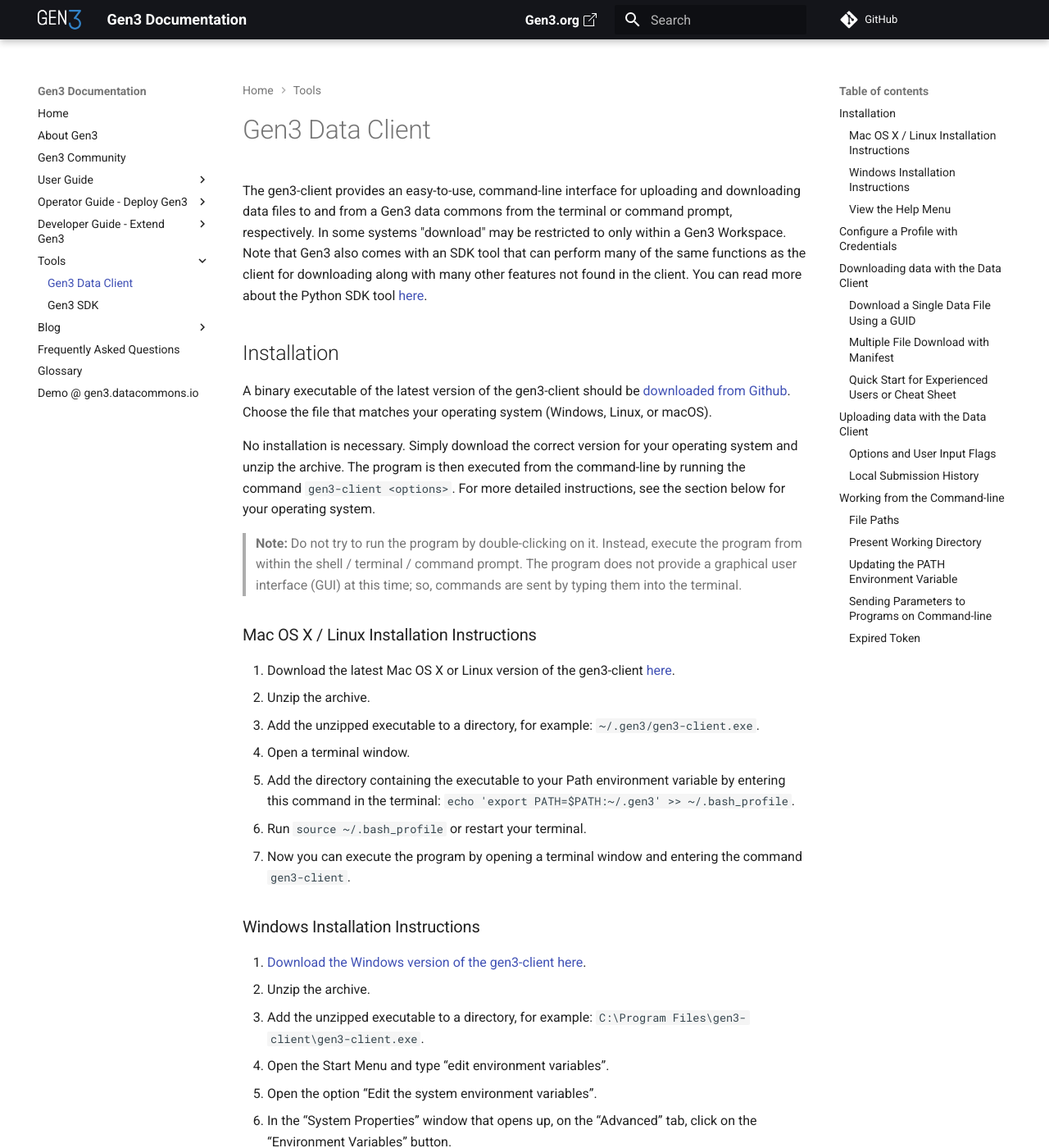
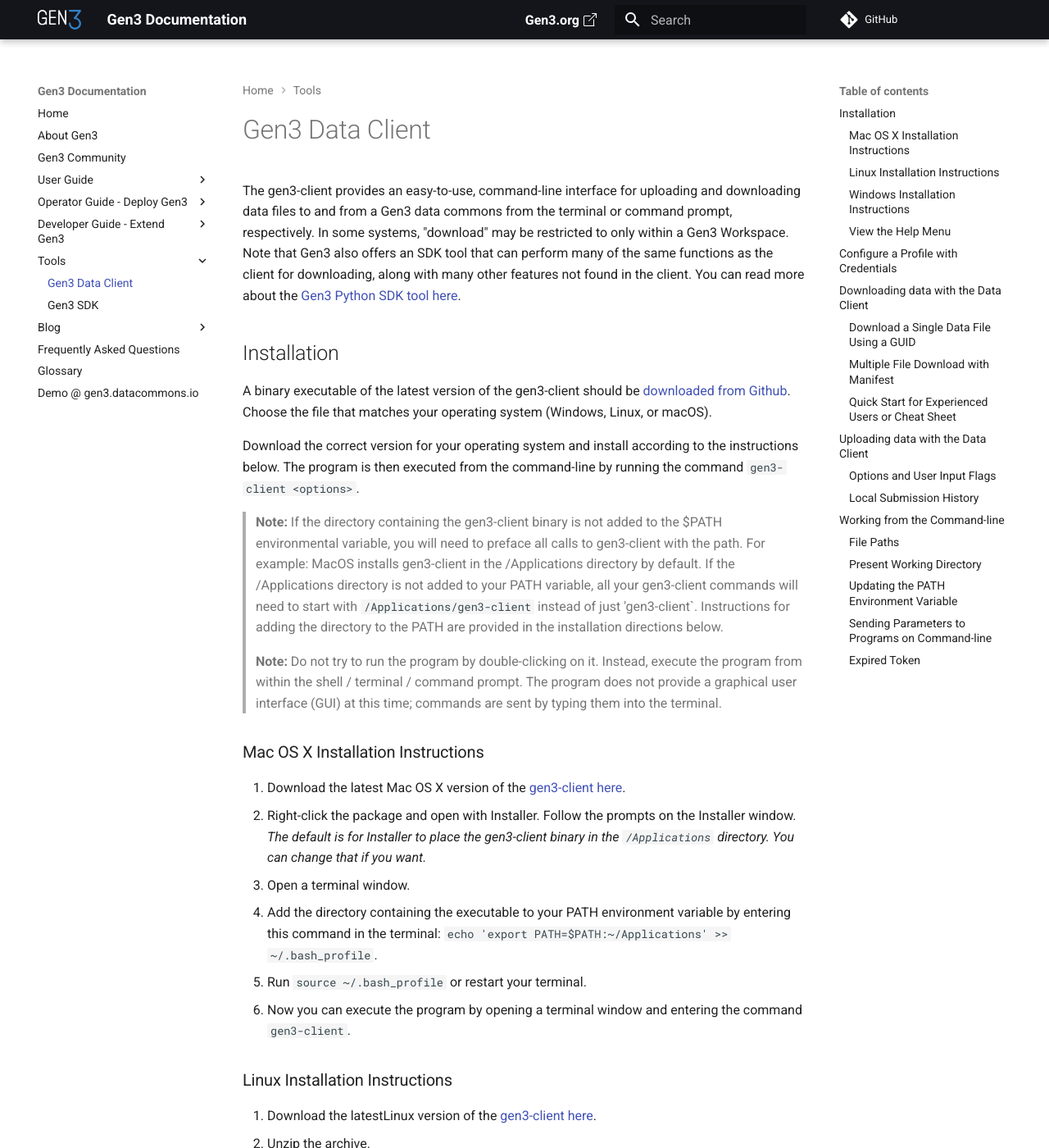
Before and after one commit to uc-cdis/docs-gen3, an MkDocs documentation site: the page built from docs/gen3-resources/tools/data-client.md, in a window 1280 px wide and 1400 px high. Shown: the whole window at 82% size. Built offline with MkDocs 1.6.1 and Material for MkDocs 9.7.7, drawn with Linux system fonts in a browser that asks for light colours; comment, search, counter and statistics services are not loaded; some of the changed text lies outside the part shown.

Commit message:
Update gen3-client installation and usage instructions

````diff
--- a/docs/gen3-resources/tools/data-client.md
+++ b/docs/gen3-resources/tools/data-client.md
@@ -1,59 +1,73 @@
 # Gen3 Data Client
 
-The gen3-client provides an easy-to-use, command-line interface for uploading and downloading data files to and from a Gen3 data commons from the terminal or command prompt, respectively.  In some systems "download" may be restricted to only within a Gen3 Workspace.  Note that Gen3 also comes with an SDK tool that can perform many of the same functions as the client for downloading along with many other features not found in the client.  You can read more about the Python SDK tool [here][SDK Tool].
+The gen3-client provides an easy-to-use, command-line interface for uploading and downloading data files to and from a Gen3 data commons from the terminal or command prompt, respectively.  In some systems, "download" may be restricted to only within a Gen3 Workspace.  Note that Gen3 also offers an SDK tool that can perform many of the same functions as the client for downloading, along with many other features not found in the client.  You can read more about the [Gen3 Python SDK tool here][SDK Tool].
 
 ## Installation
 
 A binary executable of the latest version of the gen3-client should be [downloaded from Github][Gen3 Client]. Choose the file that matches your operating system (Windows, Linux, or macOS).
 
-No installation is necessary. Simply download the correct version for your operating system and unzip the archive. The program is then executed from the command-line by running the command `gen3-client <options>`. For more detailed instructions, see the section below for your operating system.
+Download the correct version for your operating system and install according to the instructions below. The program is then executed from the command-line by running the command `gen3-client <options>`.
 
-> **Note:** Do not try to run the program by double-clicking on it. Instead, execute the program from within the shell / terminal / command prompt. The program does not provide a graphical user interface (GUI) at this time; so, commands are sent by typing them into the terminal.
+> **Note:** If the directory containing the gen3-client binary is not added to the $PATH environmental variable, you will need to preface all calls to gen3-client with the path. For example: MacOS installs gen3-client in the /Applications directory by default. If the /Applications directory is not added to your PATH variable, all your gen3-client commands will need to start with `/Applications/gen3-client` instead of just 'gen3-client`. Instructions for adding the directory to the PATH are provided in the installation directions below.
 
-### Mac OS X / Linux Installation Instructions
+> **Note:** Do not try to run the program by double-clicking on it. Instead, execute the program from within the shell / terminal / command prompt. The program does not provide a graphical user interface (GUI) at this time; commands are sent by typing them into the terminal.
 
-1. Download the latest Mac OS X or Linux version of the gen3-client [here][Gen3 Client].
-2. Unzip the archive.
-3. Add the unzipped executable to a directory, for example: `~/.gen3/gen3-client.exe`.
+### Mac OS X Installation Instructions
+
+1. Download the latest Mac OS X version of the [gen3-client here][Gen3 Client].
+2. Right-click the package and open with Installer. Follow the prompts on the Installer window. *The default is for Installer to place the gen3-client binary in the `/Applications` directory. You can change that if you want.*
 4. Open a terminal window.
-5. Add the directory containing the executable to your Path environment variable by entering this command in the terminal: `echo 'export PATH=$PATH:~/.gen3' >> ~/.bash_profile`.
+5. Add the directory containing the executable to your PATH environment variable by entering this command in the terminal: `echo 'export PATH=$PATH:~/Applications' >> ~/.bash_profile`.
 6. Run `source ~/.bash_profile` or restart your terminal.
 7. Now you can execute the program by opening a terminal window and entering the command `gen3-client`.
 
+### Linux Installation Instructions
+
+1. Download the latestLinux version of the [gen3-client here][Gen3 Client].
+2. Unzip the archive.
+3. Put the gen3-client binary into your preferred directory (e.g., `~/bin`).
+4. Ensure the path to the directory containing the executable is in your $PATH environment variable by entering this command in the terminal: `echo 'export PATH=$PATH:$HOME/{bin or path_to_preferred_directory} >> ~/.profile`.
+5. Run `source ~/.profile` or restart your terminal.
+6. Now you can execute the program by opening a terminal window and entering the command `gen3-client`.
+
 ### Windows Installation Instructions
+
 1. [Download the Windows version of the gen3-client here][Gen3 Client].
-2. Unzip the archive.
-3. Add the unzipped executable to a directory, for example: `C:\Program Files\gen3-client\gen3-client.exe`.
+2. Unzip the downloaded file.
+3. Add the unzipped executable to your preferred directory. For example: `C:\Program Files\gen3-client\gen3-client.exe`.
 4. Open the Start Menu and type “edit environment variables”.
-5. Open the option “Edit the system environment variables”.
-6. In the “System Properties” window that opens up, on the “Advanced” tab, click on the “Environment Variables” button.
-7. In the box labeled “System Variables”, find the “Path” variable and click “Edit”.
-8. In the window that pops up, click “New”.
-9. Type in the full directory path of the executable file (for example, `C:\Program Files\gen3-client)`.
+5. Open the option “Edit the environment variables for your account”.
+6. In the Control Panel window that opens up, click on the “Environment Variables” button.
+7. In the User Variables part of the window (the top section), look to see if there is a `Path` variable on the list.
+
+	* If there is not: Click New, and create a new user variable with the Variable Name as Path and the Variable Value as the full path to the directory holding the Gen3 Client executable file. (Note: do not include the file name in the path - only up to the directory holding the file.)
+	* If there is a Path variable on the User Variables list: Click on the Path variable in the list and click Edit. Then, in the Edit window that opens, click New to add a new path value to the Path variable. Type or paste the full path to the directory holding the Gen3 Client executable file. (Note: do not include the file name in the path - only up to the directory holding the file.)
+
 10. Click “Ok” on all the open windows and restart the command prompt if it is already open by entering `cmd` into the start menu and hitting enter.
 
 > **Note:** To download the latest version of the file from the command-line, use the following commands from your terminal:
- ```
- # Mac OS:
+ ```shell title="Mac OS command to update gen3-client"
  curl https://api.github.com/repos/uc-cdis/cdis-data-client/releases/latest | grep browser_download_url.*osx |  cut -d '"' -f 4 | wget -qi -
  ```
- ```
- # Linux:
+ ```shell title="Linux command to update gen3-client"
  curl https://api.github.com/repos/uc-cdis/cdis-data-client/releases/latest | grep browser_download_url.*linux |  cut -d '"' -f 4 | wget -qi -
  ```
 
 
 ### View the Help Menu
-To check that your copy of the client is working and confirm the version, the tool can be run on the command-line in your terminal or command prompt by entering `gen3-client`. Typing this alone or `gen3-client help` will display the help menu. For help on a particular command, enter: `gen3-client <command> help`. Note that you must provide the full path of the tool in order for the commands to run, for example, `./gen3-client` while working from the directory containing the client. Alternatively, you can [add the location of the gen3-client executable to your shell’s PATH environment variable][PATH].
+
+To check that your copy of the client is working and confirm the version, the tool can be run on the command-line in your terminal or command prompt by entering `gen3-client`. Typing this alone or `gen3-client help` will display the help menu. For help on a particular command, enter: `gen3-client <command> help`.
+
+Note that, if you do not follow the installation instructions to add the path to the gen3-client binary to the PATH variable, you must provide the full path of the tool in order for the commands to run. For example, `/Applications/gen3-client` for default Mac installation. This can be resolved by adding the directory with the binary to your PATH variable as described in the installation instructions.
 
 
 ## Configure a Profile with Credentials
 
-Before using the gen3-client to upload or download data, the gen3-client needs to be configured with API credentials downloaded from the user’s data commons Profile:
+Before using the gen3-client to upload or download data, the gen3-client needs to be configured with API credentials downloaded from the user’s data commons Profile page:
 
-1. To download the “credentials.json” from the data commons, the user should start from that common’s Windmill data portal, followed by clicking on “Profile” in the top navigation bar and then creating an API key. In the popup window which informs user an API key has been successfully created, click the “Download json” button to save a local copy of the API key.
+1. To download the “credentials.json” from the data commons, the user should start at the data commons frontend URL and click on “Profile” in the top navigation bar and then creating an API key. In the popup window reporting that an API key has been successfully created, click the “Download json” button to save a local copy of the API key.
 
-   ![Screenshot of Windmill data portal showing how you can create an API key][img create API key]
+   ![Screenshot of data portal showing how you can create an API key][img create API key]
 
 2. From the command-line, run the `gen3-client configure` command with the `--cred`, `--apiendpoint`, and `--profile` flags (see examples below).
 
@@ -62,10 +76,10 @@
    gen3-client configure --profile=<profile_name> --cred=<credentials.json> --apiendpoint=<api_endpoint_url>
 
    Mac/Linux:
-   gen3-client configure --profile=demo --cred=~/Downloads/demo-credentials.json --apiendpoint=https://gen3.datacommons.io
+   gen3-client configure --profile=demo --cred=~/Downloads/demo-credentials.json --apiendpoint=https://gen3.datacommons.io/
 
    Windows:
-   gen3-client configure --profile=demo --cred=C:\Users\demo\Downloads\demo-credentials.json --apiendpoint=https://gen3.datacommons.io
+   gen3-client configure --profile=demo --cred=C:\Users\demo\Downloads\demo-credentials.json --apiendpoint=https://gen3.datacommons.io/
    ```
    > **NOTE:** For these user guides, https://gen3.datacommons.io is an example URL and can be replaced with the URL of other data commons powered by Gen3.
 
@@ -83,10 +97,10 @@
    ```
    > **NOTE:** These keys must be treated like important passwords; never share the contents of the `credentials.json` and gen3-client `gen3_client_config.ini` or `config` file!
 
-   You should receive an error if you enter an incorrect API endpoint for your credentials. For example:
+   You will receive an error if you enter an incorrect API endpoint for your credentials. For example:
    ```
-   ~> gen3-client configure --profile=demo --cred=~/Downloads/wrong-credentials.json --apiendpoint=https://nci-crdc-demo.datacommons.io
-   2019/11/19 11:58:15 Error occurred when validating profile config: Invalid credentials for apiendpoint 'https://nci-crdc-demo.datacommons.io': check if your credentials are expired or incorrect.
+   ~> gen3-client configure --profile=demo --cred=~/Downloads/wrong-credentials.json --apiendpoint=https://gen3.datacommons.io
+   2019/11/19 11:58:15 Error occurred when validating profile config: Invalid credentials for apiendpoint 'gen3.datacommons.io': check if your credentials are expired or incorrect.
    ```
 
    To confirm you successfully configured a profile with the correct authorization privileges, you can run the `gen3-client auth` command, which should list your access privileges for each project in the commons you have access to. For example:
@@ -107,7 +121,7 @@
 
 Files with a valid storage location in the file index database (AKA *indexd*) can be downloaded using the `gen3-client download-single` command by providing the file's object_id (AKA *GUID* or *did*).
 
-For example, the indexd record for object_id ["00149bcf-e057-4ecc-b22d-53648ae0b35f"](https://gen3.datacommons.io/index/00149bcf-e057-4ecc-b22d-53648ae0b35f) points to a [location in the GDC](https://api.gdc.cancer.gov/data/47b982b3-c7ce-4ca7-8c86-c71c15979620).
+For example, the indexd record for object_id ["dg.OADC/9baeeb42-563f-47fe-87f7-a6ae17fc3d20"](https://gen3.datacommons.io/index/index/dg.OADC/9baeeb42-563f-47fe-87f7-a6ae17fc3d20) points to a [location in the Gen3 Data Hub](https://gen3.datacommons.io/files/dg.OADC/9baeeb42-563f-47fe-87f7-a6ae17fc3d20).
 
 
 Required Flags:
@@ -197,7 +211,7 @@
 ## Uploading data with the Data Client
 
 
-Uploading data assumes you have a functioning Gen3 system and all the appropriate privileges.  Once you have installed and configured the data client you should be ready to upload files (i.e. [unstructured data][unstructured data upload]).
+Uploading data assumes you have a functioning Gen3 system and all the appropriate privileges.  Once you have installed and configured the data client, you should be ready to upload files (i.e., [unstructured data][unstructured data upload]).
 
 For the typical data contributor, the `gen3-client upload` command should be used to upload data files to a Gen3 Data Commons. The commands `upload-single` and `upload-multiple` are used only in special cases, for example, when a file or collection of files are uploaded to specific GUIDs *after* generating structured data records for the files. These two commands are described in further detail in sections 3 and 4 below.
 
````
Also changed, not shown: other parts of docs/gen3-resources/tools/data-client.md (+5 -5 lines).
